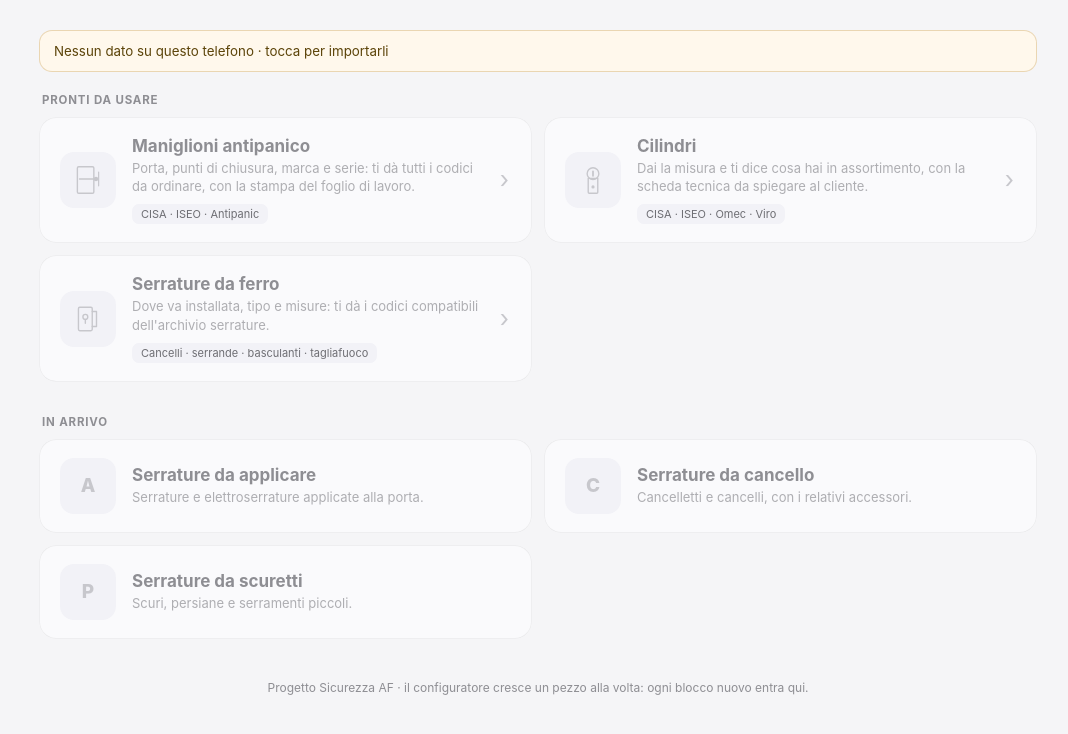
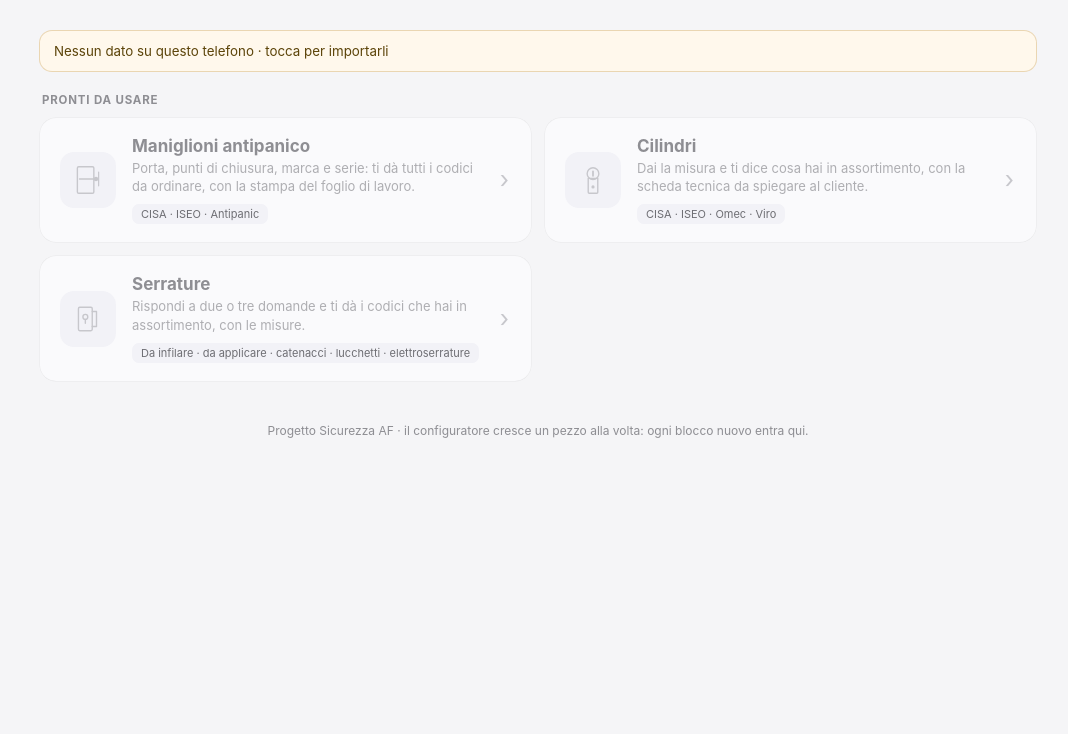
Before and after one commit to dtr5ts95yj-beep/progetto-sicurezza-app, a plain HTML site: page index.html in a window 1280 px wide. Shown: the part 130-864 px from the top of the page, without its empty margins (102-1170 px from the left). After the commit the page ends 800 px from the top, so only its background shows below. Drawn offline with Linux system fonts and the light colour scheme.

Commit message:
Il modulo si chiama Serrature, non piu Serrature da ferro
Dentro ci sono tutte: da infilare, da applicare, per legno, ferro, blindate,
fascia e tagliafuoco, piu catenacci, lucchetti ed elettroserrature. Il nome
precedente faceva pensare che le altre stessero altrove.

- tolte le tre voci "in arrivo" (da applicare, da cancello, da scuretti):
  sono gia comprese nel modulo
- indirizzo della pagina invariato, cosi l'icona sul telefono resta valida

Co-Authored-By: Claude Opus 5 <noreply@anthropic.com>
Claude-Session: https://claude.ai/code/session_01WX67g1kpz8ua5nKDgyr181

```diff
--- a/index.html
+++ b/index.html
@@ -77,21 +77,15 @@
     </svg>
    </div>
    <div class="tx">
-    <b>Serrature da ferro</b>
-    <p>Dove va installata, tipo e misure: ti dà i codici compatibili dell'archivio serrature.</p>
-    <span class="tag">Cancelli · serrande · basculanti · tagliafuoco</span>
+    <b>Serrature</b>
+    <p>Rispondi a due o tre domande e ti dà i codici che hai in assortimento, con le misure.</p>
+    <span class="tag">Da infilare · da applicare · catenacci · lucchetti · elettroserrature</span>
    </div>
    <span class="go">›</span>
   </a>
 
  </div>
 
- <h2 class="sec">IN ARRIVO</h2>
- <div class="grid">
-  <div class="mod soon"><div class="ic">A</div><div class="tx"><b>Serrature da applicare</b><p>Serrature e elettroserrature applicate alla porta.</p></div></div>
-  <div class="mod soon"><div class="ic">C</div><div class="tx"><b>Serrature da cancello</b><p>Cancelletti e cancelli, con i relativi accessori.</p></div></div>
-  <div class="mod soon"><div class="ic">P</div><div class="tx"><b>Serrature da scuretti</b><p>Scuri, persiane e serramenti piccoli.</p></div></div>
- </div>
 
  <footer>Progetto Sicurezza AF · il configuratore cresce un pezzo alla volta: ogni blocco nuovo entra qui.</footer>
 </div>
--- a/sw.js
+++ b/sw.js
@@ -1,7 +1,7 @@
 /* Progetto Sicurezza AF — memoria per l'uso senza rete.
    Pagine e programmi: prima la rete, così gli aggiornamenti si vedono subito;
    se la rete non c'è si usa la copia tenuta da parte. */
-const CACHE = "af-sicurezza-v6";
+const CACHE = "af-sicurezza-v7";
 const FILE = [
   "./", "./index.html", "./home.css", "./mobile.css", "./mobile.js", "./manifest.json",
   "./dati.js", "./dati-home.js",
```
Also changed, not shown: serrature-da-ferro/index.html (+2 -2 lines).
